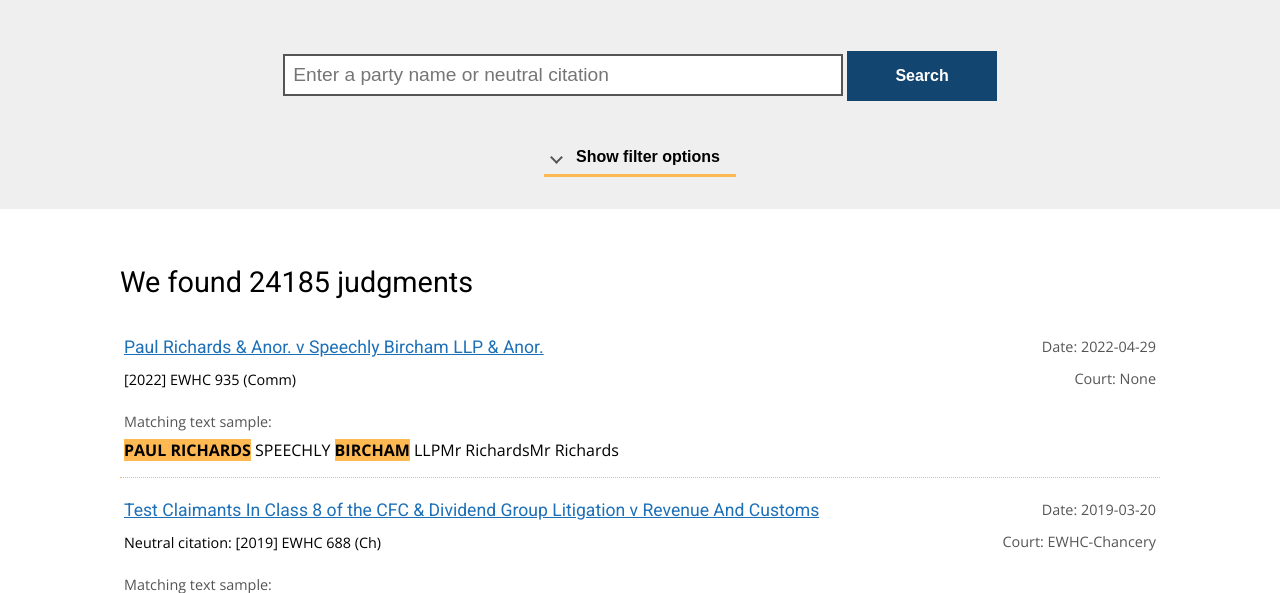
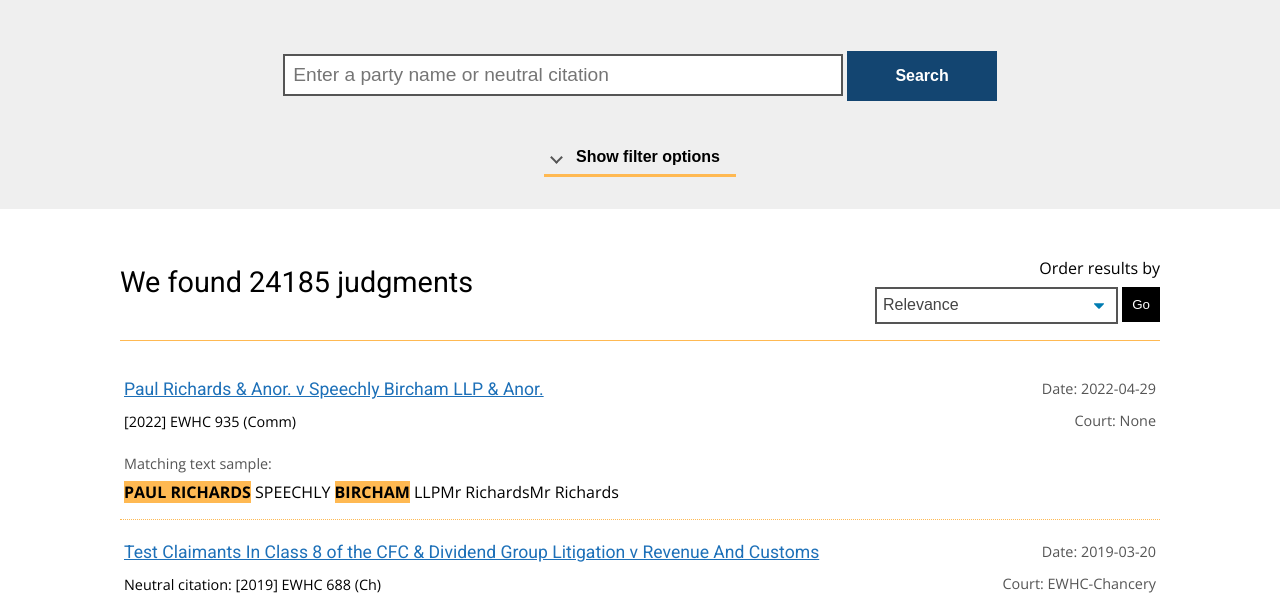
Before and after one commit to nationalarchives/ds-caselaw-frontend-prototype, a Flask app: page /results in a window 1280 px wide. Shown: the part 239-832 px from the top of the page. Run offline with Flask 2, Linux system fonts and the light colour scheme; some libraries are stand-ins or nearby versions.

Commit message:
Adding select menu for sorting results on search results page

```diff
--- a/app/forms/structured_search_form.py
+++ b/app/forms/structured_search_form.py
@@ -62,7 +62,7 @@ class StructuredSearch(FlaskForm):
         }
     )
     order_by = SelectField(
-        'Order judgments by',
+        'Order results by',
         choices=order_options,
         render_kw={
             'class': 'result-controls__order-by'
--- a/app/static/styles/dist/main.css
+++ b/app/static/styles/dist/main.css
@@ -701,6 +701,16 @@ a:focus {
   height: 0.125rem;
   overflow: hidden;
 }
+.results__results-controls-container {
+  border-bottom: 1px solid #ffb952;
+}
+@media (min-width: 1200px) {
+  .results__results-controls-container {
+    display: flex;
+    align-items: flex-start;
+    justify-content: space-between;
+  }
+}
 .results__results-intro {
   font-family: "Roboto", sans-serif;
   font-size: 1.8rem;
@@ -1109,11 +1119,22 @@ a:focus {
   top: 0;
 }
 
+.result-controls {
+  text-align: left;
+  display: inline-block;
+  margin: 1rem 0 0;
+}
+@media (min-width: 1200px) {
+  .result-controls {
+    text-align: right;
+    margin: 0;
+  }
+}
 .result-controls__order-by-label {
   font-family: "Roboto", sans-serif;
-  font-size: 1.4rem;
+  font-size: 1rem;
+  margin-bottom: 0.5rem;
   display: block;
-  margin-bottom: 1rem;
 }
 .result-controls__order-by {
   font-size: 1rem;
@@ -1135,6 +1156,7 @@ a:focus {
   background-position: right 0.7rem top 50%, 0 0;
   background-size: 0.65rem auto, 100%;
   min-width: auto;
+  display: inline-block;
 }
 .result-controls__order-by::-ms-expand {
   display: none;
@@ -1149,6 +1171,18 @@ a:focus {
 }
 .result-controls__order-by option {
   font-weight: normal;
+}
+.result-controls__button {
+  z-index: 999;
+  color: #fff;
+  font-weight: normal;
+  background-color: #000;
+  outline-color: #134571;
+  border: 0;
+  padding: 0.625rem;
+  text-decoration: none;
+  vertical-align: 1px;
+  display: inline-block;
 }
 
 .judgment-listing__list {
--- a/app/static/styles/src/sass/includes/_result_controls.scss
+++ b/app/static/styles/src/sass/includes/_result_controls.scss
@@ -1,14 +1,38 @@
 .result-controls {
+  text-align: left;
+  display: inline-block;
+  margin: 1rem 0 0;
+
+  @media (min-width: $grid__breakpoint-extra-large) {
+    text-align: right;
+    margin: 0;
+  }
+
 
   &__order-by-label {
     font-family: $font__roboto;
-    font-size: 1.4rem;
+    font-size: 1rem;
+    margin-bottom: $spacer__unit / 2;
     display: block;
-    margin-bottom: $spacer__unit;
   }
 
   &__order-by {
     @include select;
     min-width: auto;
+    display: inline-block;
+  }
+
+
+  &__button {
+    z-index: 999;
+    color: #fff;
+    font-weight: normal;
+    background-color: #000;
+    outline-color: #134571;
+    border: 0;
+    padding: 0.625rem;
+    text-decoration: none;
+    vertical-align: 1px;
+    display: inline-block;
   }
 }
--- a/app/static/styles/src/sass/includes/_results.scss
+++ b/app/static/styles/src/sass/includes/_results.scss
@@ -21,6 +21,16 @@
 
     h2 {
       @include sr-only;
+    }
+  }
+
+  &__results-controls-container {
+    border-bottom: 1px solid #ffb952;
+
+    @media (min-width: $grid__breakpoint-extra-large) {
+      display: flex;
+      align-items: flex-start;
+      justify-content: space-between;
     }
   }
 
@@ -56,4 +66,5 @@
     padding: $spacer__unit calc($spacer__unit * 2);
     margin: $spacer__unit 0;
   }
+
 }
--- a/app/templates/includes/result_controls.html
+++ b/app/templates/includes/result_controls.html
@@ -1,6 +1,7 @@
 <div class="result-controls">
     <form action="#" id="analytics-result-controls">
-            <label class="result-controls__order-by-label" for="order_by">{{ form.order_by.label }}</label>
-            {{ form.order_by }}
+        {{ form.order_by.label }}
+        {{ form.order_by }}
+        <input type="submit" value="Go" class="result-controls__button">
     </form>
 </div>
--- a/app/templates/results.html
+++ b/app/templates/results.html
@@ -23,22 +23,16 @@
 
         <div class="results__container">
             <div class="results__list-layout-container">
-                <div class="results__result-controls-container">
-                    <div class="result-controls">
-                        <form action="#" id="analytics-result-controls">
-                            <div>
-                                <label class="result-controls__order-by-label" for="order_by"></label>
-                            </div>
-                        </form>
-                    </div>
-
-                </div>
                 <div class="results__result-list-container">
 
                     <h2>Results listing</h2>
-                    <div class="results__result-header">
-                        <p class="results__results-intro">We found 24185 judgments</p>
+                    <div class="results__results-controls-container">
+                        <div class="results__result-header">
+                            <p class="results__results-intro">We found 24185 judgments</p>
+                        </div>
+                        {% include 'includes/result_controls.html' %}
                     </div>
+
                     <ul class="judgment-listing__list">
 
                         <li>
```
Also changed, not shown: 1 other file.
